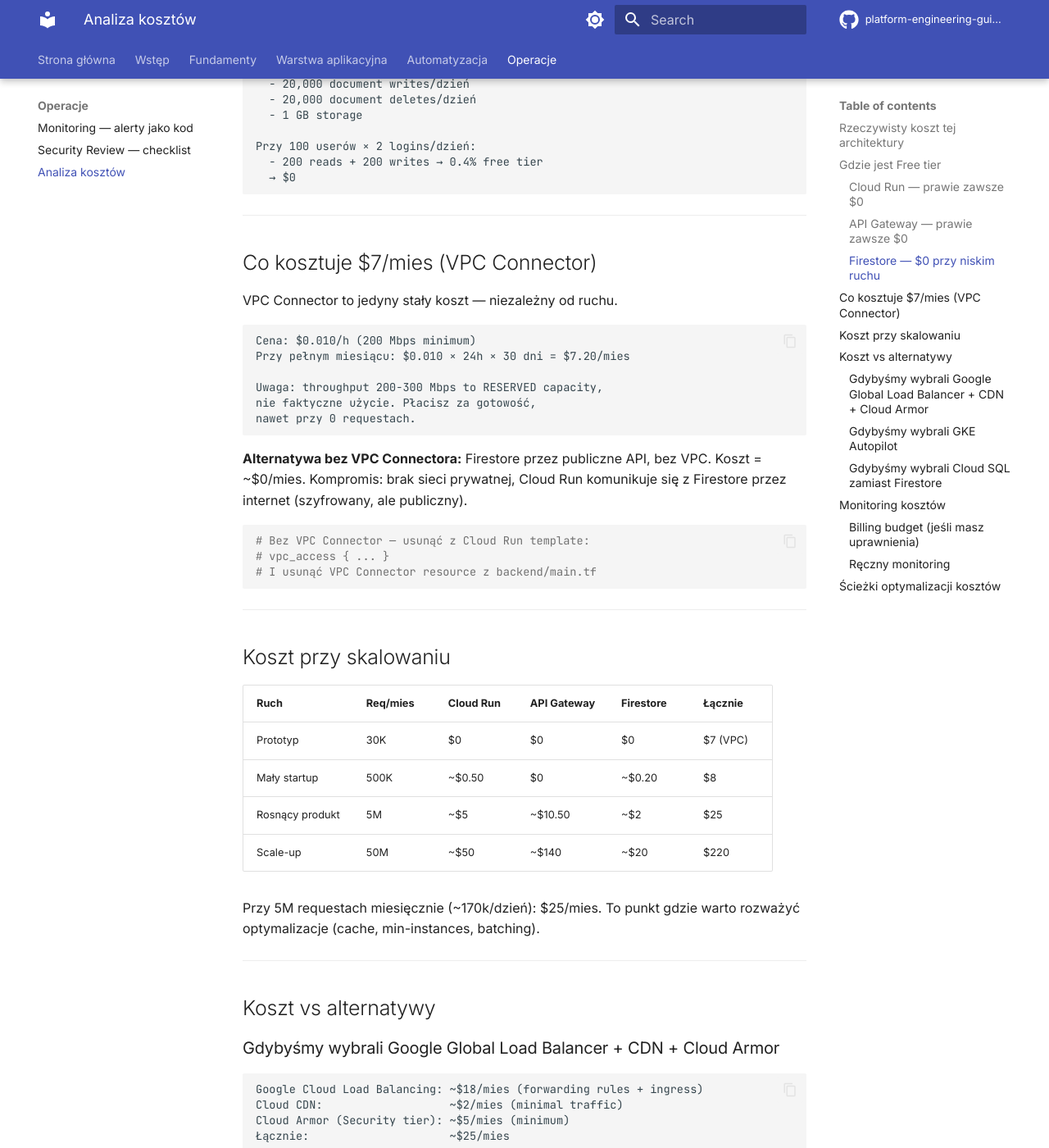
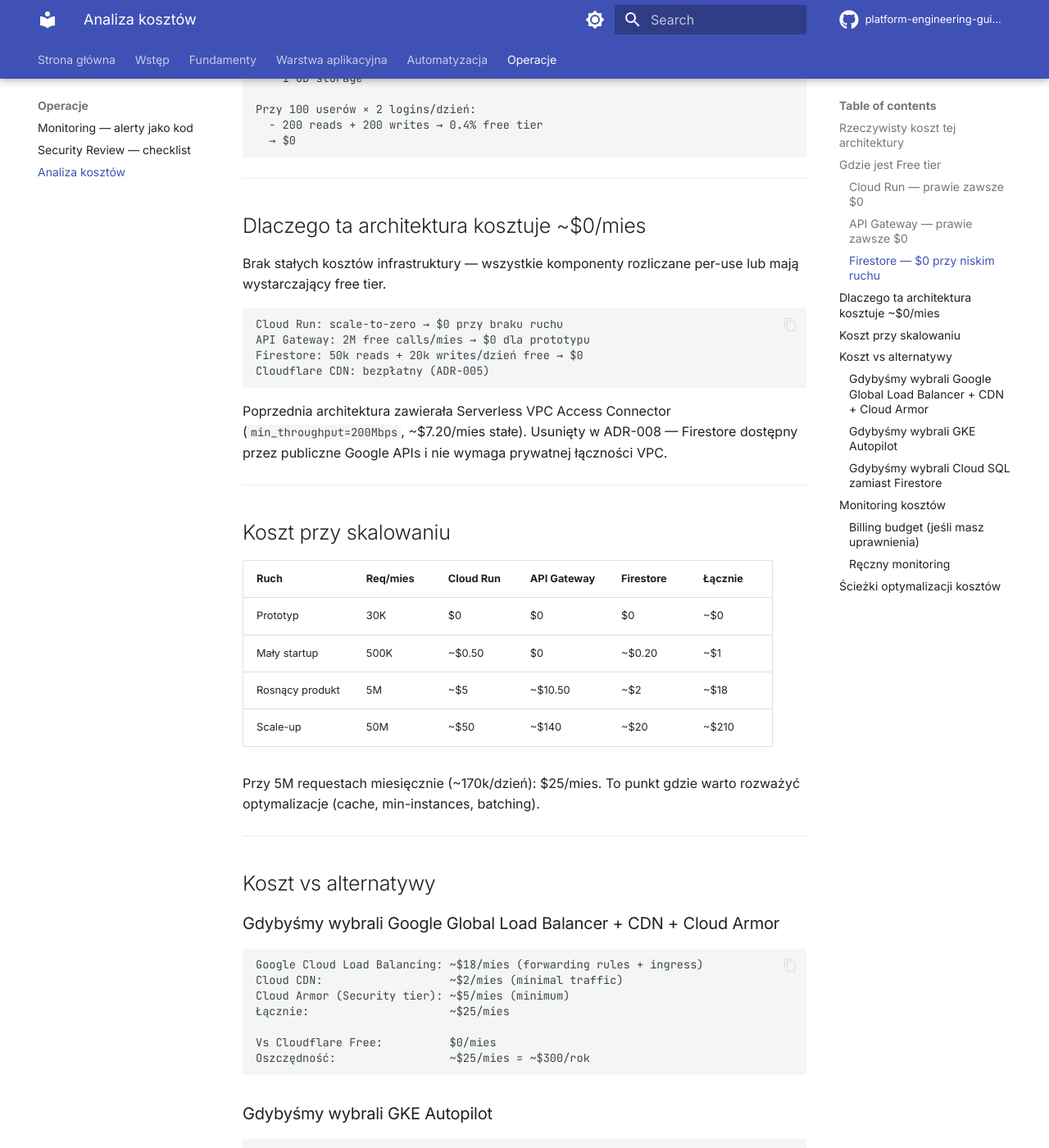
Before and after one commit to benhornbeam/platform-engineering-guide, an MkDocs documentation site: the page built from docs/guide/13-cost-analysis.md, in a window 1280 px wide and 1400 px high, scrolled down 1640 px. Shown: the whole window at 82% size. Built offline with MkDocs 1.6.1 and Material for MkDocs 9.7.7, drawn with Linux system fonts in a browser that asks for light colours; comment, search, counter and statistics services are not loaded; some of the changed text lies outside the part shown.

Commit message:
docs: zaktualizuj guide po usunięciu VPC Connectora (ADR-008)
- 03-networking: usunięto sekcję VPC Connector, zaktualizowano diagram
  i opis izolacji Cloud Run (IAM zamiast sieci)
- 04-backend: usunięto vpc_access z diagramu i przykładu TF,
  dodano odniesienie do ADR-008
- 13-cost-analysis: ~$0/mies zamiast ~$7/mies, usunięto VPC Connector
  z tabeli kosztów i sekcji stałych kosztów

Co-Authored-By: Claude Sonnet 4.6 <noreply@anthropic.com>

````diff
--- a/docs/guide/13-cost-analysis.md
+++ b/docs/guide/13-cost-analysis.md
@@ -8,7 +8,6 @@ Koszty to pierwszorzędna decyzja architektoniczna — każda warstwa była wybi
 
 | Komponent | Koszt/mies | Model rozliczenia | Uwagi |
 |-----------|-----------|-------------------|-------|
-| **VPC Connector** | ~$7.00 | Stały (reserved capacity) | Największy koszt. min_throughput=200Mbps |
 | Cloud Run | $0–0.50 | Per request + per vCPU-sec | $0.00002400/vCPU-s, $0.00000250/GB-s |
 | API Gateway | $0–0.03 | Per million calls | Free: 2M calls/mies |
 | Firestore | $0 | Per read/write/storage | Free: 50k reads/dzień, 20k writes/dzień, 1GB |
@@ -17,7 +16,7 @@ Koszty to pierwszorzędna decyzja architektoniczna — każda warstwa była wybi
 | Cloud Monitoring | $0 | Per MB ingested | Free: 150 MB/mies system metrics |
 | Cloudflare CDN | $0 | Free tier | Bez limitu bandwidth |
 | Secret Manager | ~$0.06 | Per secret version + access | $0.06/version/mies, $0.03/10k access |
-| **Łącznie** | **~$7–8/mies** | | Praktycznie tylko VPC Connector |
+| **Łącznie** | **~$0–1/mies** | | Praktycznie $0 przy niskim ruchu (ADR-008: brak VPC Connectora) |
 
 ---
 
@@ -62,26 +61,18 @@ Przy 100 userów × 2 logins/dzień:
 
 ---
 
-## Co kosztuje $7/mies (VPC Connector)
+## Dlaczego ta architektura kosztuje ~$0/mies
 
-VPC Connector to jedyny stały koszt — niezależny od ruchu.
+Brak stałych kosztów infrastruktury — wszystkie komponenty rozliczane per-use lub mają wystarczający free tier.
 
 ```
-Cena: $0.010/h (200 Mbps minimum)
-Przy pełnym miesiącu: $0.010 × 24h × 30 dni = $7.20/mies
-
-Uwaga: throughput 200-300 Mbps to RESERVED capacity,
-nie faktyczne użycie. Płacisz za gotowość,
-nawet przy 0 requestach.
+Cloud Run: scale-to-zero → $0 przy braku ruchu
+API Gateway: 2M free calls/mies → $0 dla prototypu
+Firestore: 50k reads + 20k writes/dzień free → $0
+Cloudflare CDN: bezpłatny (ADR-005)
 ```
 
-**Alternatywa bez VPC Connectora:** Firestore przez publiczne API, bez VPC. Koszt = ~$0/mies. Kompromis: brak sieci prywatnej, Cloud Run komunikuje się z Firestore przez internet (szyfrowany, ale publiczny).
-
-```hcl
-# Bez VPC Connector — usunąć z Cloud Run template:
-# vpc_access { ... }
-# I usunąć VPC Connector resource z backend/main.tf
-```
+Poprzednia architektura zawierała Serverless VPC Access Connector (`min_throughput=200Mbps`, ~$7.20/mies stałe). Usunięty w ADR-008 — Firestore dostępny przez publiczne Google APIs i nie wymaga prywatnej łączności VPC.
 
 ---
 
@@ -89,10 +80,10 @@ nawet przy 0 requestach.
 
 | Ruch | Req/mies | Cloud Run | API Gateway | Firestore | Łącznie |
 |------|----------|-----------|-------------|-----------|---------|
-| Prototyp | 30K | $0 | $0 | $0 | $7 (VPC) |
-| Mały startup | 500K | ~$0.50 | $0 | ~$0.20 | $8 |
-| Rosnący produkt | 5M | ~$5 | ~$10.50 | ~$2 | $25 |
-| Scale-up | 50M | ~$50 | ~$140 | ~$20 | $220 |
+| Prototyp | 30K | $0 | $0 | $0 | ~$0 |
+| Mały startup | 500K | ~$0.50 | $0 | ~$0.20 | ~$1 |
+| Rosnący produkt | 5M | ~$5 | ~$10.50 | ~$2 | ~$18 |
+| Scale-up | 50M | ~$50 | ~$140 | ~$20 | ~$210 |
 
 Przy 5M requestach miesięcznie (~170k/dzień): $25/mies. To punkt gdzie warto rozważyć optymalizacje (cache, min-instances, batching).
 
@@ -184,4 +175,4 @@ gcloud beta billing projects describe PROJECT_ID
 | Cold start jest problemem | `min_instance_count = 1` | +$7/mies, -cold start |
 | Ruch wyraźnie dobowy | `max_instance_count = 1` w nocy | nieistotne przy min=0 |
 | Dużo Firestore reads | Agregacja w Cloud Run (cache w pamięci) | Redukcja reads |
-| VPC za drogi przy małym projekcie | Usuń VPC Connector, Firestore przez publiczne API | -$7/mies |
+| Cold start jest problemem | `min_instance_count = 1` — zawsze ciepła instancja | +$7/mies, -cold start |
````
Also changed, not shown: docs/guide/03-networking.md (+13 -48 lines), docs/guide/04-backend.md (+5 -8 lines).
